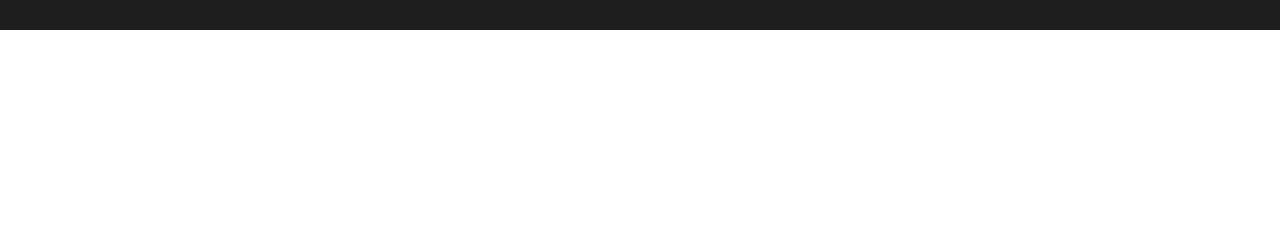
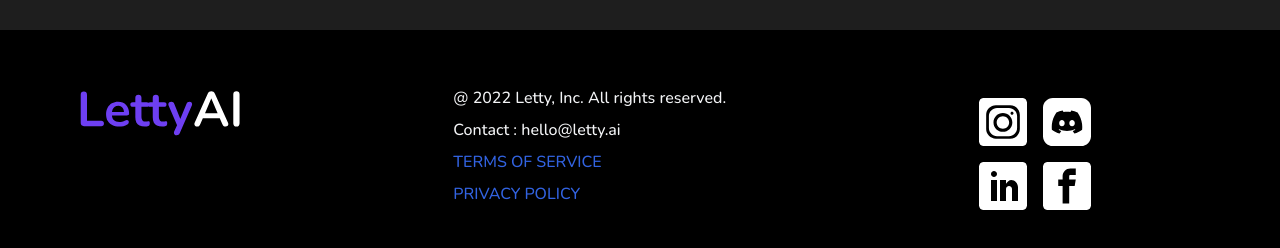
Before and after one commit to Sayem92/LettyAI-UI-Design, a React (Create React App) app: page / in a window 1280 px wide. Shown: the part 2672-2920 px from the top of the page. Before the commit the page ends 2702 px from the top, so only its background shows below. Built offline with nearby package versions, Linux system fonts and the light colour scheme.

Commit message:
add footer

```diff
--- /dev/null
+++ b/src/components/Footer/Footer.js
@@ -0,0 +1,58 @@
+import React from 'react';
+import logo from '../../assets/LettyAI.svg';
+import svg4 from '../../assets/Vector (4).svg';
+import svg5 from '../../assets/Vector (5).svg';
+import svg6 from '../../assets/Vector (6).svg';
+import svg7 from '../../assets/Vector (7).svg';
+
+
+const Footer = () => {
+    return (
+        <footer className="px-20 bg-[#000000] py-10 text-gray-100">
+            <div className="grid grid-cols-1 md:grid-cols-2 lg:grid-cols-3">
+
+                    <div className="">
+                        <img className='w-[10rem] h-[87px] rounded-xl' src={logo} alt="" />
+                    </div>
+
+                    <div className="py-4">
+                        <ul className="space-y-2">
+                            <li>
+                                <p>@ 2022 Letty, Inc. All rights reserved.</p>
+                            </li>
+                            <li>
+                                <p>Contact : hello@letty.ai</p>
+                            </li>
+                            <li>
+                                <p className='text-[#3263E1]'>TERMS OF SERVICE</p>
+                            </li>
+                            <li>
+                                <p className='text-[#3263E1]'>PRIVACY POLICY</p>
+                            </li>
+                        </ul>
+                    </div>
+
+                    <div className='ml-8 py-5 lg:ml-44'>
+                        <div className='w-16 flex justify-center'>
+
+                            <img className='w-[64px]   rounded-xl hover:bg-gradient-to-t from-[#3801cf] to-[#df72e7ef] p-2' src={svg4} alt="" />
+
+                            <img className='w-[64px] rounded-xl hover:bg-gradient-to-t from-[#3801cf] to-[#df72e7ef] p-2' src={svg5} alt="" />
+
+                        </div>
+                        <div className='w-16 flex justify-center'>
+
+                            <img className='w-[64px]  rounded-xl hover:bg-gradient-to-t from-[#3801cf] to-[#df72e7ef] p-2' src={svg6} alt="" />
+
+                            <img className='w-[64px]  rounded-xl hover:bg-gradient-to-t from-[#3801cf] to-[#df72e7ef] p-2' src={svg7} alt="" />
+
+                        </div>
+                    </div>
+
+
+            </div>
+        </footer>
+    );
+};
+
+export default Footer;
--- a/src/components/Home/Home.js
+++ b/src/components/Home/Home.js
@@ -1,6 +1,7 @@
 import React from 'react';
 import Banner from '../Banner/Banner';
 import Features from '../Features/Features';
+import Footer from '../Footer/Footer';
 import Navbar from '../Navbar/Navbar';
 import Pricing from '../Pricing/Pricing';
 import ProfileSection from '../ProfileSection/ProfileSection';
@@ -13,6 +14,7 @@ const Home = () => {
             <Features></Features>
             <Pricing></Pricing>
             <ProfileSection></ProfileSection>
+            <Footer></Footer>
         </div>
     );
 };
```
